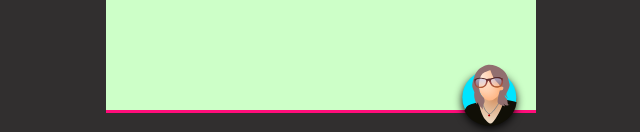
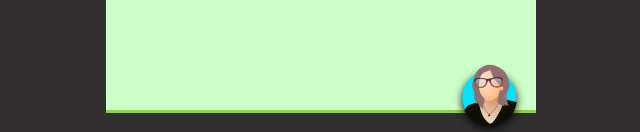
Before and after one commit to endlessplayground/werkplaats, a Jekyll site: the page built from index.md, in a window 1280 px wide. Shown: the part 765-897 px from the top of the page, without its empty margins (319-959 px from the left). Built offline with Jekyll 4.4.1, drawn with Linux system fonts in a browser that asks for light colours; some web fonts are replaced.

Commit message:
Add files via upload

```diff
--- a/assets/css/style.css
+++ b/assets/css/style.css
@@ -271,7 +271,7 @@ footer {
   max-width: var(--phone-width);
   height:25px;
   background-color: var(--grey-dark);
-  border-top: 3px solid var(--magenta);
+  border-top: 3px solid rgb(147 206 75);
   z-index: 100;
 }
 
```
